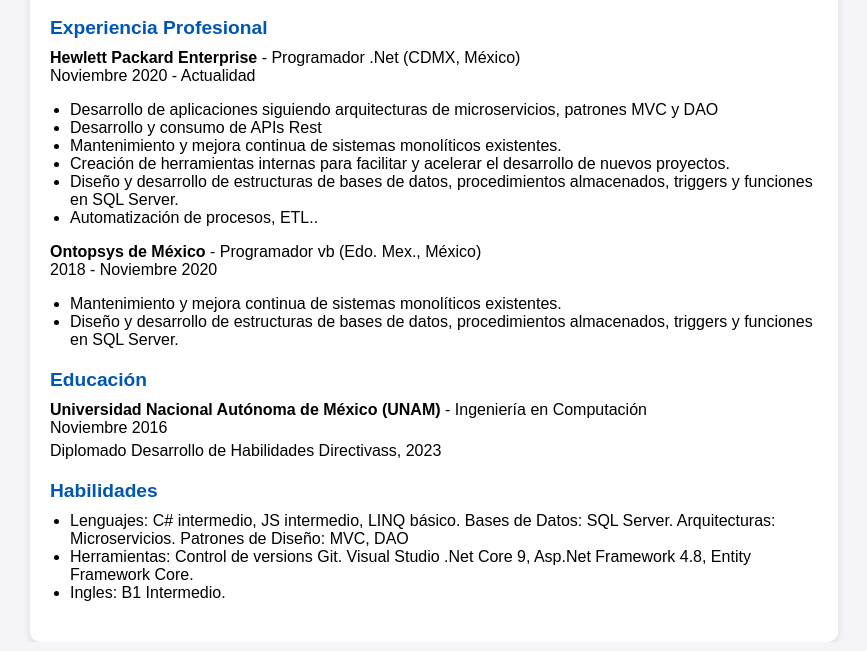
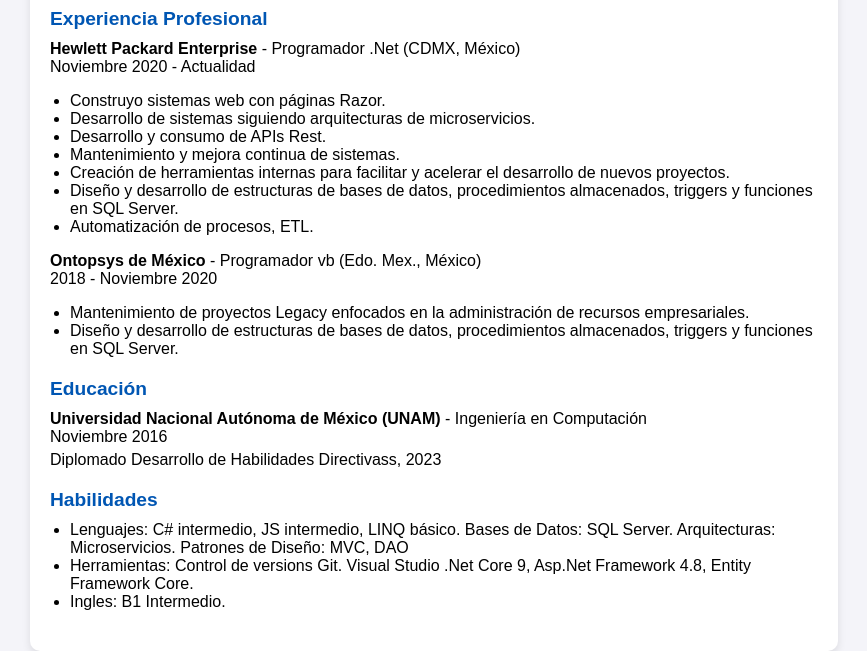
Before and after one commit to bonfildev/dbd-repo, a plain HTML site: page index.html in a window 1280 px wide. Shown: the part 162-813 px from the top of the page, without its empty margins (206-1073 px from the left). Drawn offline with Linux system fonts and the light colour scheme.

Commit message:
Update index.html

```diff
--- a/index.html
+++ b/index.html
@@ -3,7 +3,7 @@
 <head>
     <meta charset="UTF-8">
     <meta name="viewport" content="width=device-width, initial-scale=1.0">
-    <title>Perfil de Diego Bonfil de la Paz</title>
+    <title>CV Diego Bonfil de la Paz</title>
     <style>
         body {
             font-family: Arial, sans-serif;
@@ -71,16 +71,17 @@
             <h2 class="section-title">Experiencia Profesional</h2>
             <p><strong>Hewlett Packard Enterprise</strong> - Programador .Net (CDMX, México) <br> Noviembre 2020 - Actualidad</p>
             <ul>
-                <li>Desarrollo de aplicaciones siguiendo arquitecturas de microservicios, patrones MVC y DAO</li>
-                <li>Desarrollo y consumo de APIs Rest</li>
-                <li>Mantenimiento y mejora continua de sistemas monolíticos existentes.</li>
+                <li>Construyo sistemas web con páginas Razor.</li>
+                <li>Desarrollo de sistemas siguiendo arquitecturas de microservicios.</li>
+                <li>Desarrollo y consumo de APIs Rest.</li>
+                <li>Mantenimiento y mejora continua de sistemas.</li>
                 <li>Creación de herramientas internas para facilitar y acelerar el desarrollo de nuevos proyectos.</li>
                 <li>Diseño y desarrollo de estructuras de bases de datos, procedimientos almacenados, triggers y funciones en SQL Server.</li>
-                <li>Automatización de procesos, ETL..</li>
+                <li>Automatización de procesos, ETL.</li>
             </ul>
             <p><strong>Ontopsys de México</strong> - Programador vb (Edo. Mex., México) <br> 2018 - Noviembre 2020</p>
             <ul>
-                <li>Mantenimiento y mejora continua de sistemas monolíticos existentes.</li>
+                <li>Mantenimiento de proyectos Legacy enfocados en la administración de recursos empresariales. </li>
                 <li>Diseño y desarrollo de estructuras de bases de datos, procedimientos almacenados, triggers y funciones en SQL Server.</li>
             </ul>
         </div>
```
